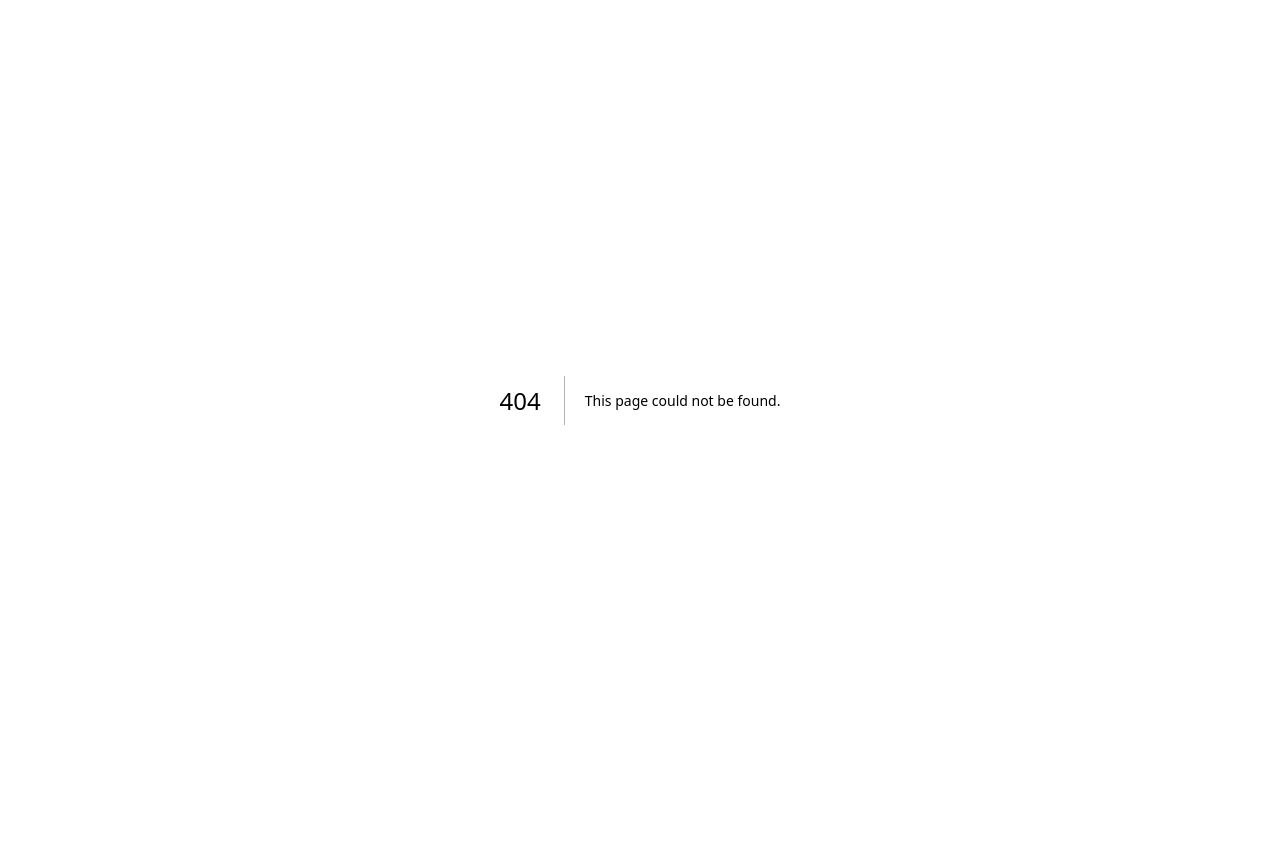
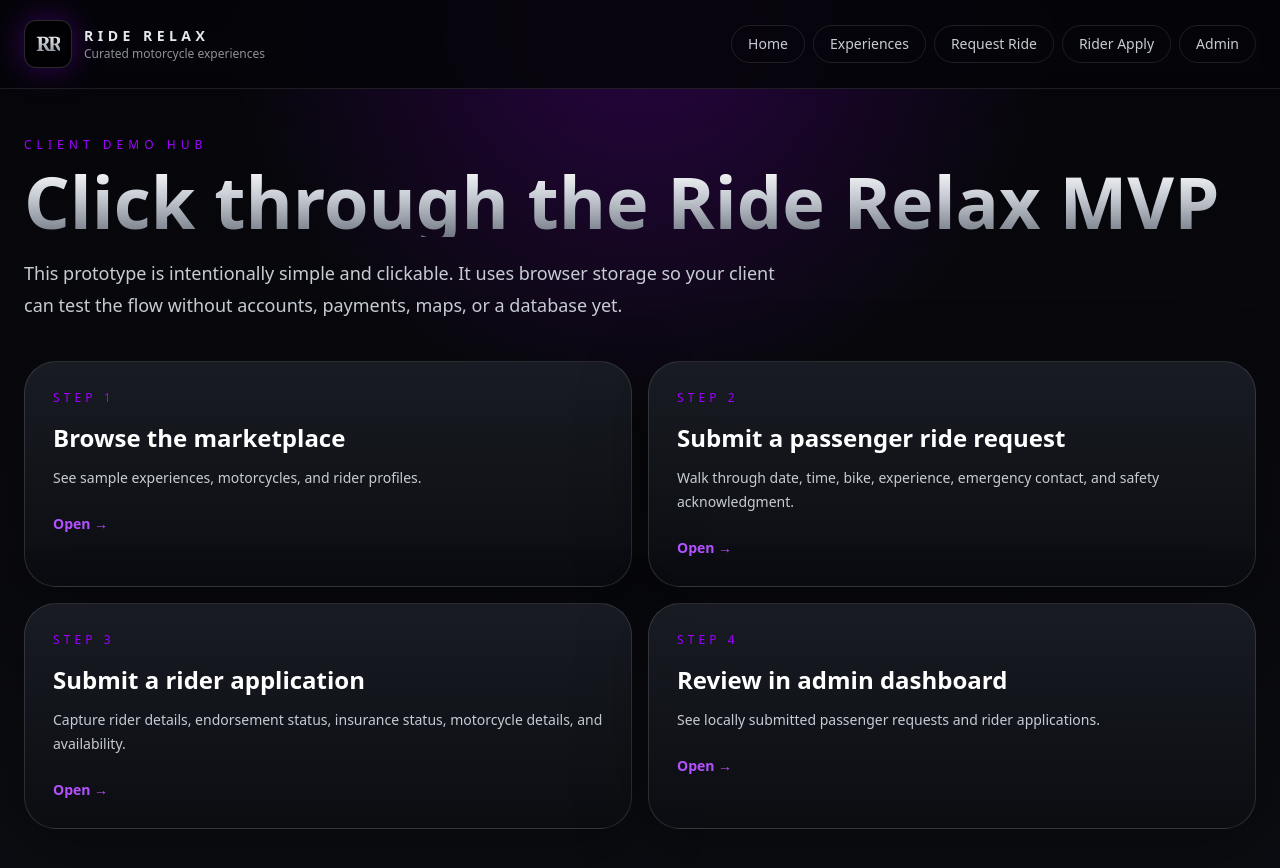
Before and after one commit to MalMcDan/RR-Revolution, a Next.js app: page /prototype in a window 1280 px wide. Before the commit this address had no page. Shown: the top 868 px of the page. Before the commit the page ends 800 px from the top, so only its background shows below. Built offline with nearby package versions, Linux system fonts and the light colour scheme.

Commit message:
Improve clickable prototype functionality

```diff
--- a/app/admin/page.tsx
+++ b/app/admin/page.tsx
@@ -1,8 +1,13 @@
 "use client";
 
+import Link from "next/link";
 import { useEffect, useState } from "react";
 import { PrototypeNav } from "../../components/prototype-nav";
 import type { RideRequest, RiderApplication } from "../../lib/prototype-data";
+
+function updateStoredList<T>(key: string, list: T[]) {
+  localStorage.setItem(key, JSON.stringify(list));
+}
 
 export default function AdminPage() {
   const [requests, setRequests] = useState<RideRequest[]>([]);
@@ -12,6 +17,18 @@ export default function AdminPage() {
     setRequests(JSON.parse(localStorage.getItem("rr_ride_requests") || "[]"));
     setApplications(JSON.parse(localStorage.getItem("rr_rider_applications") || "[]"));
   }, []);
+
+  function setRequestStatus(index: number, status: string) {
+    const next = requests.map((item, itemIndex) => itemIndex === index ? { ...item, status } : item);
+    setRequests(next);
+    updateStoredList("rr_ride_requests", next);
+  }
+
+  function setApplicationStatus(index: number, status: string) {
+    const next = applications.map((item, itemIndex) => itemIndex === index ? { ...item, status } : item);
+    setApplications(next);
+    updateStoredList("rr_rider_applications", next);
+  }
 
   function clearPrototypeData() {
     localStorage.removeItem("rr_ride_requests");
@@ -26,31 +43,33 @@ export default function AdminPage() {
       <section className="mx-auto max-w-7xl px-6 py-12">
         <div className="text-xs uppercase tracking-[0.42em] text-rr-purple">Admin prototype</div>
         <h1 className="rr-metal-text mt-3 text-5xl font-black">Approval dashboard</h1>
-        <p className="mt-4 max-w-3xl text-rr-chrome">Prototype-only dashboard showing locally submitted ride requests and rider applications. This simulates the future admin approval queue before Clerk, Prisma, and Postgres are connected.</p>
+        <p className="mt-4 max-w-3xl text-rr-chrome">Review locally submitted ride requests and rider applications. Use the buttons to simulate accept/decline status changes.</p>
 
-        <div className="mt-8 grid gap-4 md:grid-cols-3">
+        <div className="mt-8 grid gap-4 md:grid-cols-4">
           <div className="rr-card rounded-3xl p-6"><div className="text-sm text-rr-chrome">Ride requests</div><div className="mt-2 text-4xl font-black">{requests.length}</div></div>
           <div className="rr-card rounded-3xl p-6"><div className="text-sm text-rr-chrome">Rider applications</div><div className="mt-2 text-4xl font-black">{applications.length}</div></div>
+          <Link href="/request" className="rr-card rounded-3xl p-6 text-rr-silver hover:border-rr-purple/60">Add ride request</Link>
           <button onClick={clearPrototypeData} className="rr-card rounded-3xl p-6 text-left text-rr-silver hover:border-rr-purple/60">Clear prototype data</button>
         </div>
 
         <h2 className="mt-12 text-2xl font-bold">Ride request queue</h2>
         <div className="mt-4 grid gap-4">
-          {requests.length === 0 ? <div className="rr-card rounded-3xl p-6 text-rr-chrome">No ride requests yet. Submit one from the Request Ride page.</div> : null}
+          {requests.length === 0 ? <div className="rr-card rounded-3xl p-6 text-rr-chrome">No ride requests yet. <Link className="text-rr-purple" href="/request">Submit one here.</Link></div> : null}
           {requests.map((request, index) => (
             <article key={`${request.createdAt}-${index}`} className="rr-card rounded-3xl p-6">
               <div className="text-xs uppercase tracking-[0.25em] text-rr-purple">{request.status}</div>
               <h3 className="mt-3 text-2xl font-black">{request.passengerName}</h3>
               <p className="mt-2 text-rr-chrome">{request.experience} · {request.motorcycle}</p>
               <p className="mt-2 text-sm text-rr-silver">{request.date} at {request.time} · {request.duration}</p>
-              <p className="mt-2 text-sm text-rr-silver">Emergency contact: {request.emergencyContact}</p>
+              <p className="mt-2 text-sm text-rr-silver">Phone: {request.phone} · Emergency contact: {request.emergencyContact}</p>
+              <div className="mt-5 flex flex-wrap gap-2"><button onClick={() => setRequestStatus(index, "Accepted by rider")} className="rounded-full bg-rr-purple px-4 py-2 text-sm">Accept</button><button onClick={() => setRequestStatus(index, "Needs passenger follow-up")} className="rounded-full border border-white/10 px-4 py-2 text-sm text-rr-silver">Follow up</button><button onClick={() => setRequestStatus(index, "Declined for safety/review")} className="rounded-full border border-white/10 px-4 py-2 text-sm text-rr-silver">Decline</button></div>
             </article>
           ))}
         </div>
 
         <h2 className="mt-12 text-2xl font-bold">Rider application queue</h2>
         <div className="mt-4 grid gap-4">
-          {applications.length === 0 ? <div className="rr-card rounded-3xl p-6 text-rr-chrome">No rider applications yet. Submit one from the Rider Apply page.</div> : null}
+          {applications.length === 0 ? <div className="rr-card rounded-3xl p-6 text-rr-chrome">No rider applications yet. <Link className="text-rr-purple" href="/rider-application">Submit one here.</Link></div> : null}
           {applications.map((application, index) => (
             <article key={`${application.createdAt}-${index}`} className="rr-card rounded-3xl p-6">
               <div className="text-xs uppercase tracking-[0.25em] text-rr-purple">{application.status}</div>
@@ -58,6 +77,7 @@ export default function AdminPage() {
               <p className="mt-2 text-rr-chrome">{application.yearsRiding} · {application.endorsement} · {application.insurance}</p>
               <p className="mt-2 text-sm text-rr-silver">{application.motorcycle}</p>
               <p className="mt-2 text-sm text-rr-silver">Availability: {application.availability}</p>
+              <div className="mt-5 flex flex-wrap gap-2"><button onClick={() => setApplicationStatus(index, "Approved rider")} className="rounded-full bg-rr-purple px-4 py-2 text-sm">Approve</button><button onClick={() => setApplicationStatus(index, "Needs document review")} className="rounded-full border border-white/10 px-4 py-2 text-sm text-rr-silver">Needs docs</button><button onClick={() => setApplicationStatus(index, "Declined by admin")} className="rounded-full border border-white/10 px-4 py-2 text-sm text-rr-silver">Decline</button></div>
             </article>
           ))}
         </div>
--- /dev/null
+++ b/app/confirmation/page.tsx
@@ -0,0 +1,21 @@
+import Link from "next/link";
+import { PrototypeNav } from "../../components/prototype-nav";
+
+export default function ConfirmationPage() {
+  return (
+    <main className="min-h-screen bg-rr-radial text-white">
+      <PrototypeNav />
+      <section className="mx-auto max-w-3xl px-6 py-16">
+        <div className="rr-card rounded-[2rem] p-8">
+          <div className="text-xs uppercase tracking-[0.42em] text-rr-purple">Submitted</div>
+          <h1 className="rr-metal-text mt-3 text-5xl font-black">Request saved for review</h1>
+          <p className="mt-5 text-rr-chrome">Your prototype submission was saved to this browser. Open the admin dashboard to see it in the review queue.</p>
+          <div className="mt-8 flex flex-wrap gap-3">
+            <Link href="/admin" className="rounded-full bg-rr-purple px-6 py-3 font-semibold shadow-glow">Open admin dashboard</Link>
+            <Link href="/prototype" className="rounded-full border border-white/10 px-6 py-3 text-rr-silver">Back to demo hub</Link>
+          </div>
+        </div>
+      </section>
+    </main>
+  );
+}
--- /dev/null
+++ b/app/prototype/page.tsx
@@ -0,0 +1,48 @@
+import Link from "next/link";
+import { PrototypeNav } from "../../components/prototype-nav";
+
+const actions = [
+  {
+    href: "/experiences",
+    title: "Browse the marketplace",
+    copy: "See sample experiences, motorcycles, and rider profiles."
+  },
+  {
+    href: "/request",
+    title: "Submit a passenger ride request",
+    copy: "Walk through date, time, bike, experience, emergency contact, and safety acknowledgment."
+  },
+  {
+    href: "/rider-application",
+    title: "Submit a rider application",
+    copy: "Capture rider details, endorsement status, insurance status, motorcycle details, and availability."
+  },
+  {
+    href: "/admin",
+    title: "Review in admin dashboard",
+    copy: "See locally submitted passenger requests and rider applications."
+  }
+];
+
+export default function PrototypePage() {
+  return (
+    <main className="min-h-screen bg-rr-radial text-white">
+      <PrototypeNav />
+      <section className="mx-auto max-w-7xl px-6 py-12">
+        <div className="text-xs uppercase tracking-[0.42em] text-rr-purple">Client demo hub</div>
+        <h1 className="rr-metal-text mt-3 text-5xl font-black md:text-7xl">Click through the Ride Relax MVP</h1>
+        <p className="mt-5 max-w-3xl text-lg leading-8 text-rr-chrome">This prototype is intentionally simple and clickable. It uses browser storage so your client can test the flow without accounts, payments, maps, or a database yet.</p>
+        <div className="mt-10 grid gap-4 md:grid-cols-2">
+          {actions.map((action, index) => (
+            <Link key={action.href} href={action.href} className="rr-card group rounded-[2rem] p-7 transition hover:-translate-y-1 hover:border-rr-purple/60">
+              <div className="text-xs uppercase tracking-[0.34em] text-rr-purple">Step {index + 1}</div>
+              <h2 className="mt-4 text-2xl font-black text-white">{action.title}</h2>
+              <p className="mt-3 text-sm leading-6 text-rr-chrome">{action.copy}</p>
+              <div className="mt-6 text-sm font-semibold text-rr-violet group-hover:text-white">Open →</div>
+            </Link>
+          ))}
+        </div>
+      </section>
+    </main>
+  );
+}
--- a/app/request/page.tsx
+++ b/app/request/page.tsx
@@ -2,17 +2,26 @@
 
 import Link from "next/link";
 import { FormEvent, useState } from "react";
+import { useRouter } from "next/navigation";
 import { PrototypeNav } from "../../components/prototype-nav";
 import { experiences, motorcycles, type RideRequest } from "../../lib/prototype-data";
 
-const inputClass = "w-full rounded-2xl border border-white/10 bg-black/40 px-4 py-3 text-white outline-none focus:border-rr-purple";
+const inputClass = "mt-2 w-full rounded-2xl border border-white/10 bg-black/40 px-4 py-3 text-white outline-none focus:border-rr-purple";
+const labelClass = "text-sm font-medium text-rr-silver";
 
 export default function RequestPage() {
-  const [saved, setSaved] = useState(false);
+  const [error, setError] = useState("");
+  const router = useRouter();
 
   function submitRequest(event: FormEvent<HTMLFormElement>) {
     event.preventDefault();
+    setError("");
     const form = new FormData(event.currentTarget);
+    const safetyAccepted = form.get("safetyAccepted") === "on";
+    if (!safetyAccepted) {
+      setError("Safety acknowledgment is required before submitting a ride request.");
+      return;
+    }
     const request: RideRequest = {
       passengerName: String(form.get("passengerName") || ""),
       phone: String(form.get("phone") || ""),
@@ -22,41 +31,50 @@ export default function RequestPage() {
       date: String(form.get("date") || ""),
       time: String(form.get("time") || ""),
       duration: String(form.get("duration") || ""),
-      safetyAccepted: form.get("safetyAccepted") === "on",
+      safetyAccepted,
       status: "Submitted for rider review",
       createdAt: new Date().toISOString()
     };
     const existing = JSON.parse(localStorage.getItem("rr_ride_requests") || "[]");
     localStorage.setItem("rr_ride_requests", JSON.stringify([request, ...existing]));
-    event.currentTarget.reset();
-    setSaved(true);
+    router.push("/confirmation");
   }
 
   return (
     <main className="min-h-screen bg-rr-radial text-white">
       <PrototypeNav />
-      <section className="mx-auto max-w-4xl px-6 py-12">
-        <div className="text-xs uppercase tracking-[0.42em] text-rr-purple">Passenger prototype</div>
+      <section className="mx-auto max-w-5xl px-6 py-12">
+        <div className="text-xs uppercase tracking-[0.42em] text-rr-purple">Passenger flow</div>
         <h1 className="rr-metal-text mt-3 text-5xl font-black">Request a scheduled ride</h1>
-        <p className="mt-4 text-rr-chrome">This MVP flow submits a scheduled ride request for manual rider/admin review. No instant dispatch, no auto matching, no surge pricing.</p>
+        <p className="mt-4 max-w-3xl text-rr-chrome">This saves a prototype request locally, then routes you to a confirmation page. The admin dashboard can review it immediately.</p>
 
-        {saved ? <div className="mt-6 rounded-2xl border border-rr-purple/40 bg-rr-purple/10 p-4 text-rr-silver">Ride request saved locally. Open the admin dashboard to review it.</div> : null}
+        {error ? <div className="mt-6 rounded-2xl border border-red-500/40 bg-red-500/10 p-4 text-red-100">{error}</div> : null}
 
         <form onSubmit={submitRequest} className="rr-card mt-8 grid gap-5 rounded-[2rem] p-8">
-          <label>Passenger name<input name="passengerName" required className={inputClass} /></label>
-          <label>Phone<input name="phone" required className={inputClass} /></label>
-          <label>Emergency contact<input name="emergencyContact" required className={inputClass} /></label>
-          <label>Experience<select name="experience" required className={inputClass}>{experiences.map((item) => <option key={item.id}>{item.title}</option>)}</select></label>
-          <label>Motorcycle<select name="motorcycle" required className={inputClass}>{motorcycles.map((bike) => <option key={bike.id}>{bike.name}</option>)}</select></label>
+          <div className="grid gap-5 md:grid-cols-2">
+            <label className={labelClass}>Passenger name<input name="passengerName" required className={inputClass} placeholder="Passenger name" /></label>
+            <label className={labelClass}>Phone<input name="phone" required className={inputClass} placeholder="Phone number" /></label>
+          </div>
+          <label className={labelClass}>Emergency contact<input name="emergencyContact" required className={inputClass} placeholder="Name and phone" /></label>
+          <div className="grid gap-5 md:grid-cols-2">
+            <label className={labelClass}>Experience<select name="experience" required className={inputClass}>{experiences.map((item) => <option key={item.id}>{item.title}</option>)}</select></label>
+            <label className={labelClass}>Motorcycle<select name="motorcycle" required className={inputClass}>{motorcycles.map((bike) => <option key={bike.id}>{bike.name}</option>)}</select></label>
+          </div>
           <div className="grid gap-5 md:grid-cols-3">
-            <label>Date<input type="date" name="date" required className={inputClass} /></label>
-            <label>Time<input type="time" name="time" required className={inputClass} /></label>
-            <label>Duration<select name="duration" required className={inputClass}><option>90 minutes</option><option>2 hours</option><option>3 hours</option></select></label>
+            <label className={labelClass}>Date<input type="date" name="date" required className={inputClass} /></label>
+            <label className={labelClass}>Time<input type="time" name="time" required className={inputClass} /></label>
+            <label className={labelClass}>Duration<select name="duration" required className={inputClass}><option>90 minutes</option><option>2 hours</option><option>3 hours</option></select></label>
           </div>
-          <label className="rounded-2xl border border-white/10 bg-black/30 p-4 text-sm text-rr-chrome"><input type="checkbox" name="safetyAccepted" required className="mr-3" />I acknowledge motorcycle riding involves inherent risk, helmet is required, closed-toe shoes are required, no intoxication is allowed, and the rider may refuse the ride for safety reasons.</label>
-          <button className="rounded-full bg-rr-purple px-6 py-3 font-semibold shadow-glow">Submit ride request</button>
+          <div className="rounded-2xl border border-white/10 bg-black/30 p-5">
+            <div className="font-semibold text-white">Safety acknowledgment</div>
+            <p className="mt-2 text-sm leading-6 text-rr-chrome">Motorcycles involve inherent risk. Helmet required. Closed-toe shoes required. Long pants strongly recommended. No intoxication. Rider may refuse ride for safety.</p>
+            <label className="mt-4 flex gap-3 text-sm text-rr-silver"><input type="checkbox" name="safetyAccepted" className="mt-1" />I understand and accept these requirements.</label>
+          </div>
+          <div className="flex flex-wrap gap-3">
+            <button className="rounded-full bg-rr-purple px-6 py-3 font-semibold shadow-glow">Submit ride request</button>
+            <Link href="/admin" className="rounded-full border border-white/10 px-6 py-3 text-rr-silver">Open admin</Link>
+          </div>
         </form>
-        <Link href="/admin" className="mt-6 inline-flex text-sm text-rr-purple">Review in admin dashboard →</Link>
       </section>
     </main>
   );
--- a/app/rider-application/page.tsx
+++ b/app/rider-application/page.tsx
@@ -1,13 +1,15 @@
 "use client";
 
-import { FormEvent, useState } from "react";
+import { FormEvent } from "react";
+import { useRouter } from "next/navigation";
 import { PrototypeNav } from "../../components/prototype-nav";
 import type { RiderApplication } from "../../lib/prototype-data";
 
-const inputClass = "w-full rounded-2xl border border-white/10 bg-black/40 px-4 py-3 text-white outline-none focus:border-rr-purple";
+const inputClass = "mt-2 w-full rounded-2xl border border-white/10 bg-black/40 px-4 py-3 text-white outline-none focus:border-rr-purple";
+const labelClass = "text-sm font-medium text-rr-silver";
 
 export default function RiderApplicationPage() {
-  const [saved, setSaved] = useState(false);
+  const router = useRouter();
 
   function submitApplication(event: FormEvent<HTMLFormElement>) {
     event.preventDefault();
@@ -26,26 +28,22 @@ export default function RiderApplicationPage() {
     };
     const existing = JSON.parse(localStorage.getItem("rr_rider_applications") || "[]");
     localStorage.setItem("rr_rider_applications", JSON.stringify([application, ...existing]));
-    event.currentTarget.reset();
-    setSaved(true);
+    router.push("/confirmation");
   }
 
   return (
     <main className="min-h-screen bg-rr-radial text-white">
       <PrototypeNav />
-      <section className="mx-auto max-w-4xl px-6 py-12">
-        <div className="text-xs uppercase tracking-[0.42em] text-rr-purple">Rider prototype</div>
+      <section className="mx-auto max-w-5xl px-6 py-12">
+        <div className="text-xs uppercase tracking-[0.42em] text-rr-purple">Rider flow</div>
         <h1 className="rr-metal-text mt-3 text-5xl font-black">Apply to ride with Ride Relax</h1>
-        <p className="mt-4 text-rr-chrome">Riders are manually approved before they can appear in the marketplace or accept scheduled ride requests.</p>
-        {saved ? <div className="mt-6 rounded-2xl border border-rr-purple/40 bg-rr-purple/10 p-4 text-rr-silver">Rider application saved locally. Open admin to review it.</div> : null}
+        <p className="mt-4 max-w-3xl text-rr-chrome">This saves a prototype application locally for admin review. Later this becomes Clerk auth, document upload, and approval workflow.</p>
         <form onSubmit={submitApplication} className="rr-card mt-8 grid gap-5 rounded-[2rem] p-8">
-          <label>Rider name<input name="riderName" required className={inputClass} /></label>
-          <div className="grid gap-5 md:grid-cols-2"><label>Email<input type="email" name="email" required className={inputClass} /></label><label>Phone<input name="phone" required className={inputClass} /></label></div>
-          <label>Years riding<input name="yearsRiding" required className={inputClass} /></label>
-          <label>Motorcycle endorsement status<select name="endorsement" required className={inputClass}><option>Current motorcycle endorsement</option><option>Permit only</option><option>Needs review</option></select></label>
-          <label>Insurance status<select name="insurance" required className={inputClass}><option>Current insurance</option><option>Will upload proof</option><option>Needs review</option></select></label>
-          <label>Motorcycle details<textarea name="motorcycle" required className={inputClass} rows={3} placeholder="Year, make, model, passenger comfort, backrest, pegs, luggage, Bluetooth..." /></label>
-          <label>Availability<textarea name="availability" required className={inputClass} rows={3} placeholder="Weekends, evenings, seasonal availability, preferred ride types..." /></label>
+          <div className="grid gap-5 md:grid-cols-2"><label className={labelClass}>Rider name<input name="riderName" required className={inputClass} /></label><label className={labelClass}>Email<input type="email" name="email" required className={inputClass} /></label></div>
+          <div className="grid gap-5 md:grid-cols-2"><label className={labelClass}>Phone<input name="phone" required className={inputClass} /></label><label className={labelClass}>Years riding<input name="yearsRiding" required className={inputClass} placeholder="8 years" /></label></div>
+          <div className="grid gap-5 md:grid-cols-2"><label className={labelClass}>Motorcycle endorsement<select name="endorsement" required className={inputClass}><option>Current motorcycle endorsement</option><option>Permit only</option><option>Needs review</option></select></label><label className={labelClass}>Insurance<select name="insurance" required className={inputClass}><option>Current insurance</option><option>Will upload proof</option><option>Needs review</option></select></label></div>
+          <label className={labelClass}>Motorcycle details<textarea name="motorcycle" required className={inputClass} rows={4} placeholder="Year, make, model, passenger comfort, backrest, pegs, luggage, Bluetooth..." /></label>
+          <label className={labelClass}>Availability<textarea name="availability" required className={inputClass} rows={4} placeholder="Weekends, evenings, seasonal availability, preferred ride types..." /></label>
           <button className="rounded-full bg-rr-purple px-6 py-3 font-semibold shadow-glow">Submit rider application</button>
         </form>
       </section>
```
